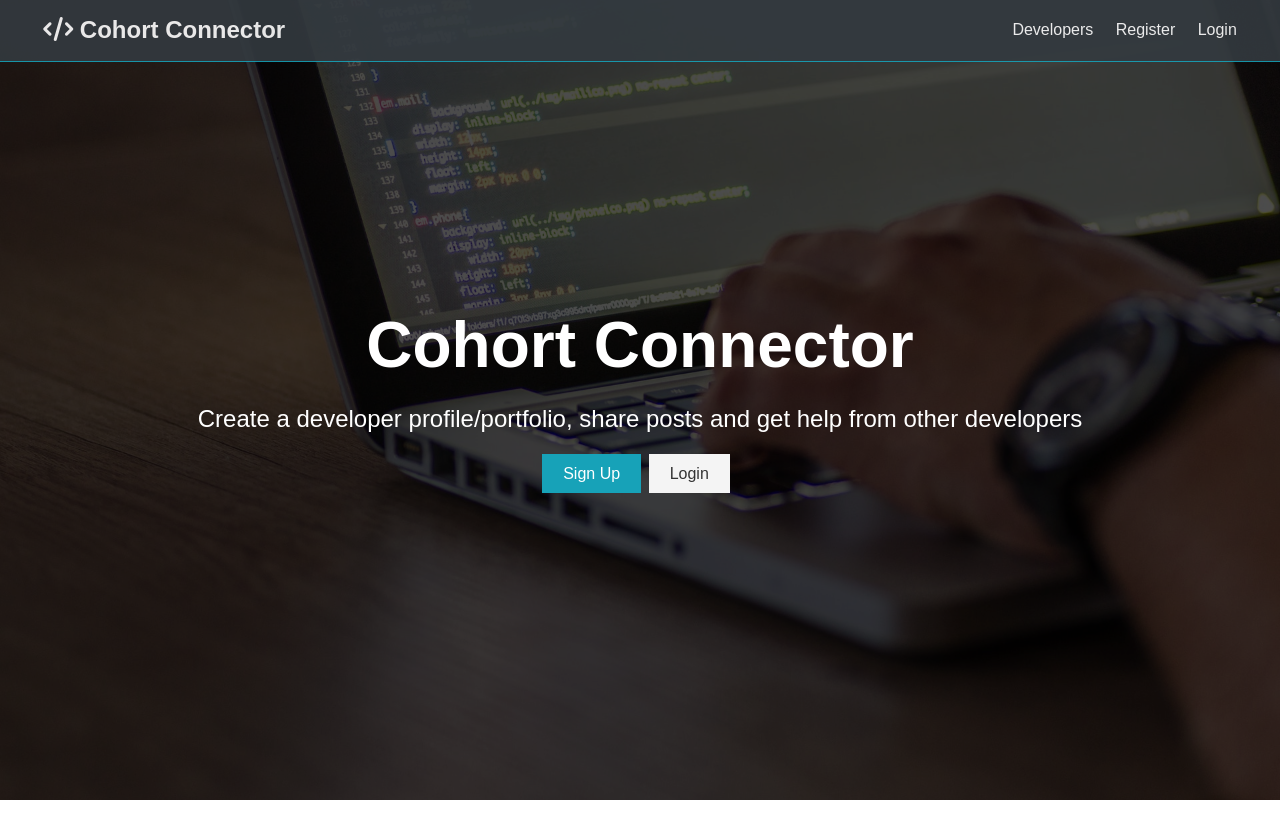
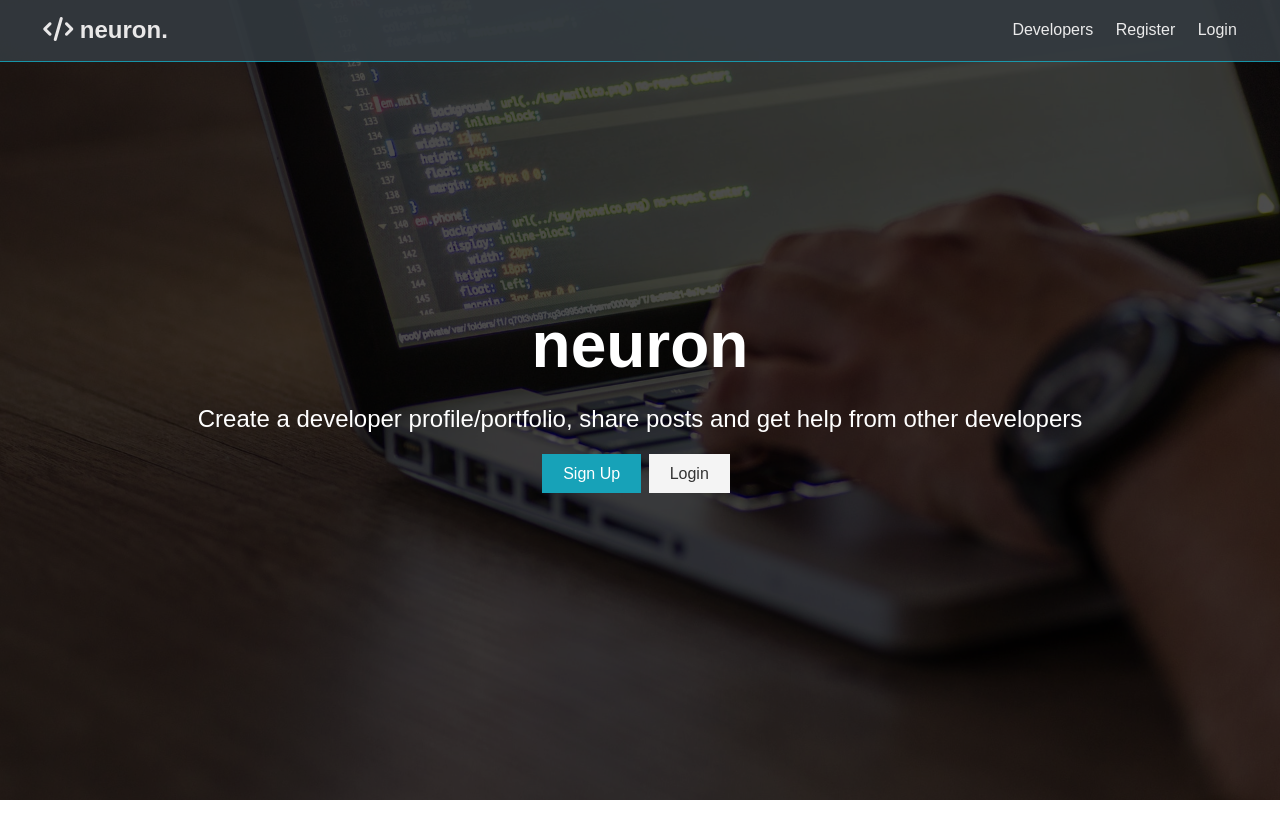
Before and after one commit to PDunCanCode/Cohort-Connect, a React (Create React App) app in the folder client/: page / in a window 1280 px wide. Shown: the top 838 px of the page. Built offline with nearby package versions, Linux system fonts and the light colour scheme; no server answers.

Commit message:
naming idea: neuron

```diff
--- a/client/src/components/layout/Landing.js
+++ b/client/src/components/layout/Landing.js
@@ -5,33 +5,37 @@ import PropTypes from 'prop-types';
 
 const Landing = ({ isAuthenticated }) => {
   if (isAuthenticated) {
-    return <Redirect to='/dashboard' />
+    return <Redirect to='/dashboard' />;
   }
   return (
-        <section className="landing">
-        <div className="dark-overlay">
-          <div className="landing-inner">
-            <h1 className="x-large">Cohort Connector</h1>
-            <p className="lead">
+    <section className='landing'>
+      <div className='dark-overlay'>
+        <div className='landing-inner'>
+          <h1 className='x-large'>neuron</h1>
+          <p className='lead'>
             Create a developer profile/portfolio, share posts and get help from
             other developers
           </p>
-            <div className="buttons">
-              <Link to="/register" className="btn btn-primary">Sign Up</Link>
-              <Link to='/login' className="btn btn-light">Login</Link>
+          <div className='buttons'>
+            <Link to='/register' className='btn btn-primary'>
+              Sign Up
+            </Link>
+            <Link to='/login' className='btn btn-light'>
+              Login
+            </Link>
           </div>
         </div>
       </div>
     </section>
-    )
+  );
 };
 
 Landing.propTypes = {
-  isAuthenticated: PropTypes.bool,
-}
+  isAuthenticated: PropTypes.bool
+};
 
 const mapStateToProps = state => ({
   isAuthenticated: state.auth.isAuthenticated
-})
+});
 
 export default connect(mapStateToProps)(Landing);
--- a/client/src/components/layout/Navbar.js
+++ b/client/src/components/layout/Navbar.js
@@ -43,7 +43,7 @@ const Navbar = ({ auth: { isAuthenticated, loading }, logout }) => {
     <nav className='navbar bg-dark'>
       <h1>
         <Link to='/'>
-          <i className='fas fa-code' /> Cohort Connector
+          <i className='fas fa-code' /> neuron.
         </Link>
       </h1>
       {!loading && (
```
Lines whose indentation alone changed are shown as unchanged.
